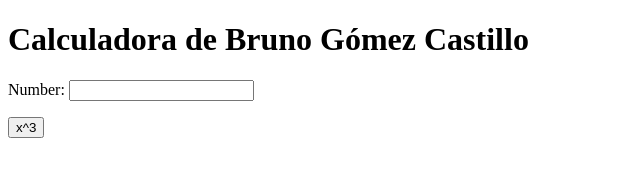
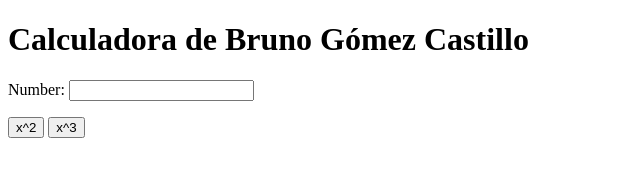
Before and after one commit to bruninhogomez/my_calculator, a plain HTML site: page index.html in a window 1280 px wide. Shown: the whole page, without its empty margins (0-640 px from the left). Drawn offline with Linux system fonts and the light colour scheme.

Commit message:
x^2 button

```diff
--- a/index.html
+++ b/index.html
@@ -9,6 +9,7 @@
         Number:
         <input type="text" id="n1">
         <p>
+            <button onclick="square()"> x^2 </button>
             <button onclick="cube()"> x^3 </button>
         </p>
         <script type="text/javascript">
@@ -16,6 +17,10 @@
                 var num = document.getElementById("n1");
                 num.value = Math.pow(num.value, 3);
             }
+            function square() {
+                var num = document.getElementById("n1");
+                num.value = Math.pow(num.value, 2);
+            }
         </script>
     </body>
 </html>
```
